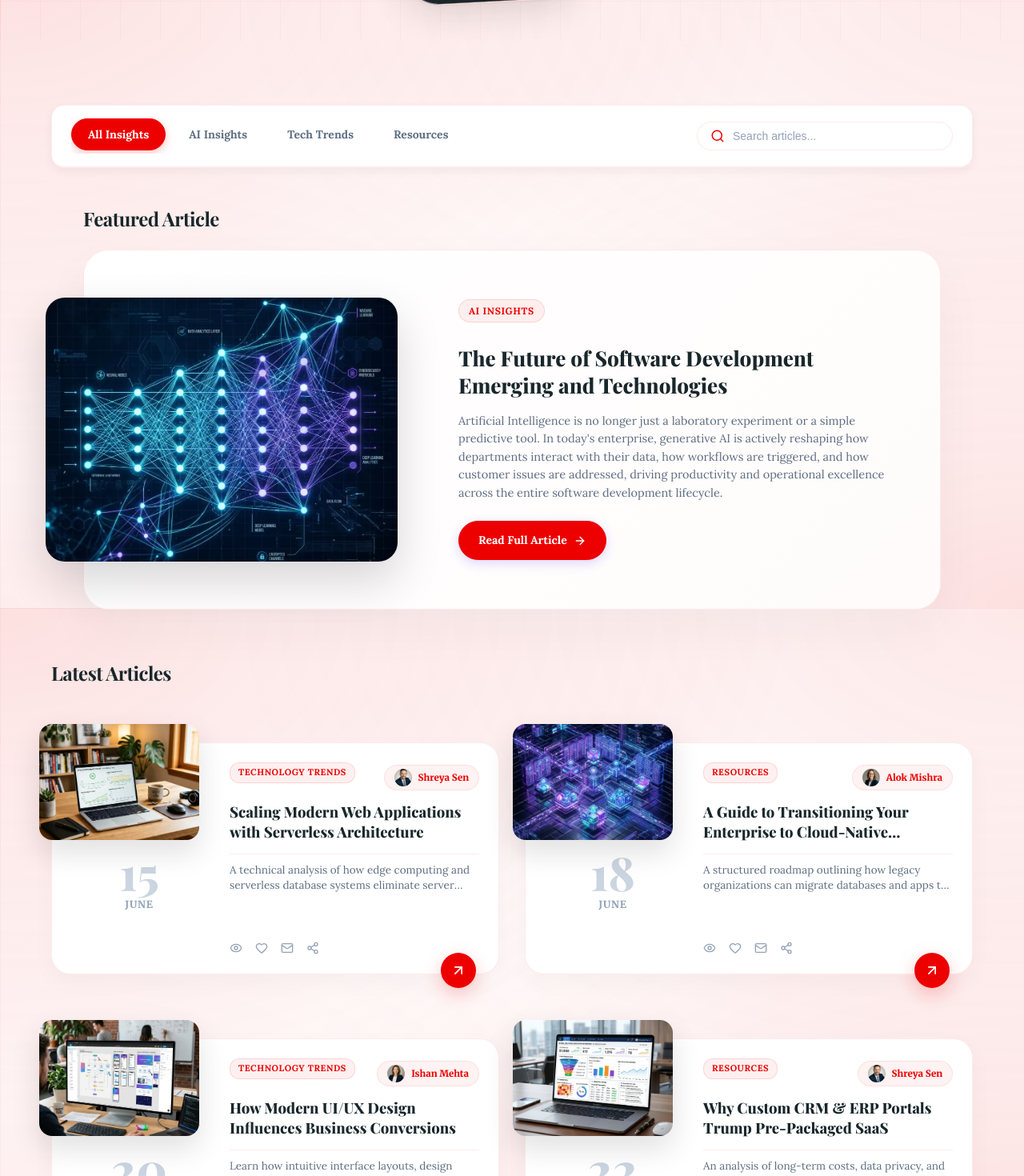
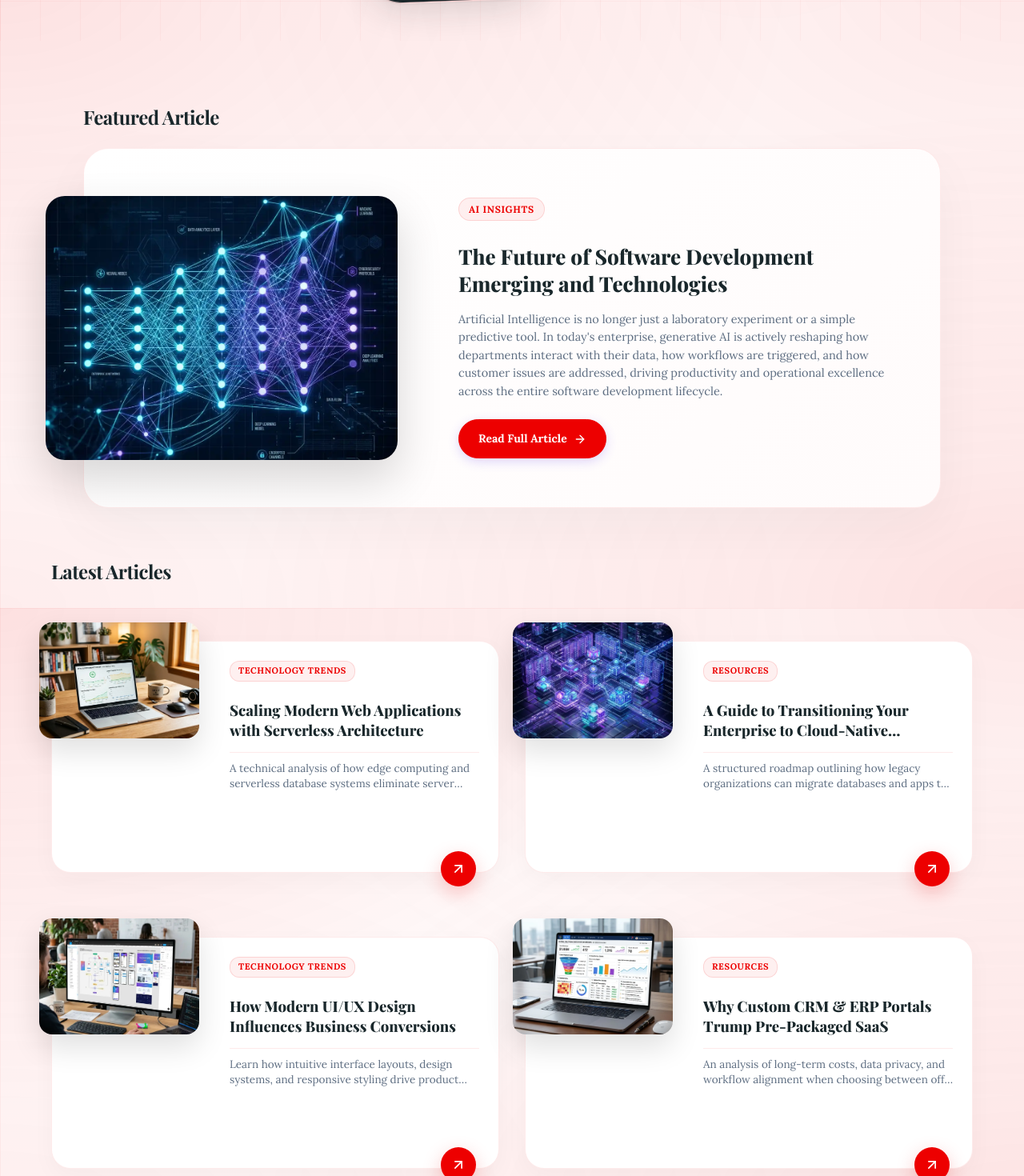
Before and after one commit to Llawliet01/solutionsmatter.net, a Next.js app: page /insights/blog in a window 1280 px wide. Shown: the part 840-2310 px from the top of the page at 80% size. Built offline with nearby package versions, Linux system fonts and the light colour scheme; a web font is replaced by a local one.

Commit message:
changes commit

```diff
--- a/src/app/insights/blog/page.js
+++ b/src/app/insights/blog/page.js
@@ -26,7 +26,7 @@ export default function BlogListingPage() {
 
   const filteredPosts = blogPosts.filter((post) => {
     const matchesSearch = post.title.toLowerCase().includes(searchQuery.toLowerCase()) ||
-                          post.summary.toLowerCase().includes(searchQuery.toLowerCase());
+      post.summary.toLowerCase().includes(searchQuery.toLowerCase());
     const matchesTab = activeTab === 'all' || post.category === activeTab;
     return matchesSearch && matchesTab;
   });
@@ -34,12 +34,7 @@ export default function BlogListingPage() {
   const featuredPost = blogPosts[0]; // Set first blog as featured
   const latestPosts = filteredPosts.filter(p => p.slug !== featuredPost.slug || activeTab !== 'all' || searchQuery !== '');
 
-  const categories = [
-    { id: 'all', name: 'All Insights' },
-    { id: 'ai-insights', name: 'AI Insights' },
-    { id: 'technology-trends', name: 'Tech Trends' },
-    { id: 'resources', name: 'Resources' }
-  ];
+
 
   return (
     <>
@@ -49,32 +44,6 @@ export default function BlogListingPage() {
       {/* Filter and Listing Section */}
       <section className="section-spacing blog-listing-section">
         <div className="container">
-
-          {/* Search and Category Filter Bar */}
-          <div className="filters-bar">
-            <div className="category-tabs">
-              {categories.map((cat) => (
-                <button
-                  key={cat.id}
-                  className={`tab-btn ${activeTab === cat.id ? 'active-tab' : ''}`}
-                  onClick={() => setActiveTab(cat.id)}
-                >
-                  {cat.name}
-                </button>
-              ))}
-            </div>
-
-            <div className="search-box-wrapper">
-              <Search size={18} className="search-icon" />
-              <input
-                type="text"
-                placeholder="Search articles..."
-                value={searchQuery}
-                onChange={handleSearchChange}
-                className="search-input"
-              />
-            </div>
-          </div>
 
           {/* Featured Article Section (Only displayed when no active search or specific tab, or default view) */}
           {activeTab === 'all' && searchQuery === '' && featuredPost && (
@@ -137,10 +106,7 @@ export default function BlogListingPage() {
                           className="blog-card-fallback-img"
                         />
                       </div>
-                      <div className="blog-card-date-box">
-                        <span className="date-day">{post.date.day}</span>
-                        <span className="date-month">{post.date.month}</span>
-                      </div>
+
                     </div>
 
                     {/* Right Column containing content details */}
@@ -148,18 +114,7 @@ export default function BlogListingPage() {
                       <div className="blog-card-top-row">
                         <span className="category-badge-pill-small">{post.category.replace('-', ' ')}</span>
 
-                        <div className="blog-card-author-badge">
-                          <div className="author-avatar-wrapper">
-                            <Image
-                              src={post.author.avatar}
-                              alt={post.author.name}
-                              width={24}
-                              height={24}
-                              className="author-avatar"
-                            />
-                          </div>
-                          <span className="author-name">{post.author.name}</span>
-                        </div>
+
                       </div>
 
                       <h3>{post.title}</h3>
@@ -168,12 +123,7 @@ export default function BlogListingPage() {
 
                       {/* Social icons row and floating action click arrow */}
                       <div className="blog-card-footer">
-                        <div className="blog-card-social-icons">
-                          <span className="social-icon-btn"><Eye size={16} /></span>
-                          <span className="social-icon-btn"><Heart size={16} /></span>
-                          <span className="social-icon-btn"><Mail size={16} /></span>
-                          <span className="social-icon-btn"><Share2 size={16} /></span>
-                        </div>
+
                         <Link href={`/insights/blog/${post.slug}`} className="blog-card-arrow-action-btn">
                           <ArrowDown size={20} className="arrow-down-icon" />
                         </Link>
--- a/src/app/page.js
+++ b/src/app/page.js
@@ -980,9 +980,7 @@ export default function Home() {
             {featuredBlogPosts.map((post, index) => (
               <div key={post.slug} className={`blog-vertical-card reveal reveal-fade-up ${index === 1 ? 'delay-200' : ''}`}>
                 <div className="blog-vertical-card-content">
-                  <div className="blog-vertical-card-meta">
-                    <span>06 June 2026</span>
-                  </div>
+
 
                   <h3 className="blog-vertical-card-title">{post.title}</h3>
                   <p className="blog-vertical-card-summary">{post.summary}</p>
```
Also changed, not shown: src/app/insights/blog/[slug]/page.js (+1 -10 lines).
